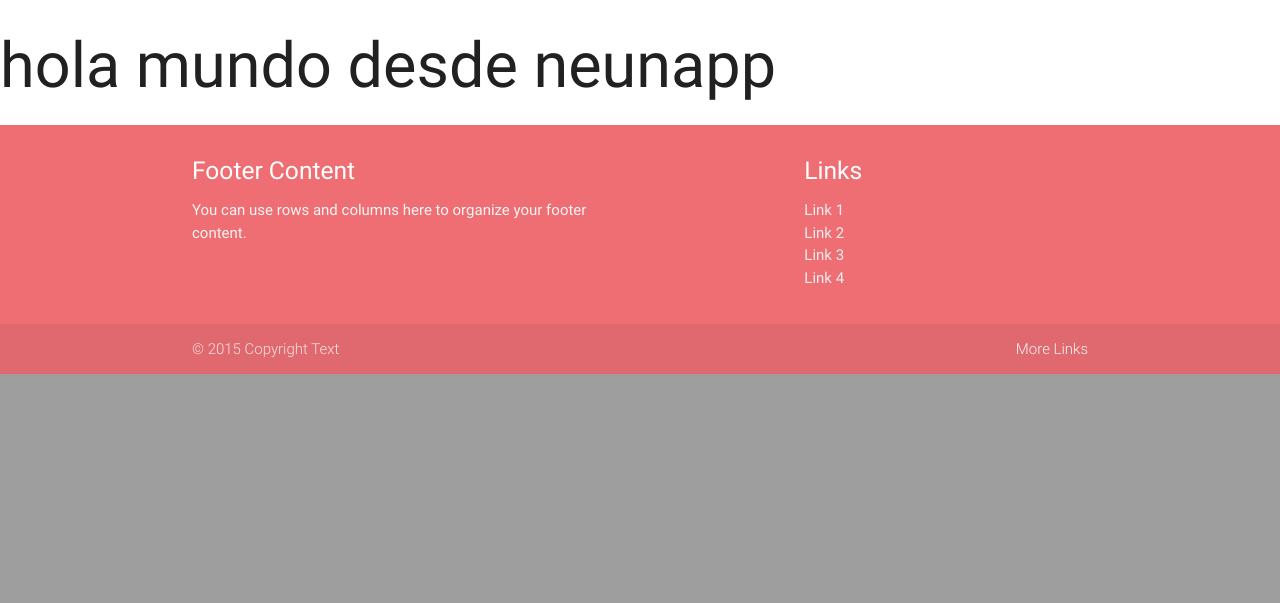
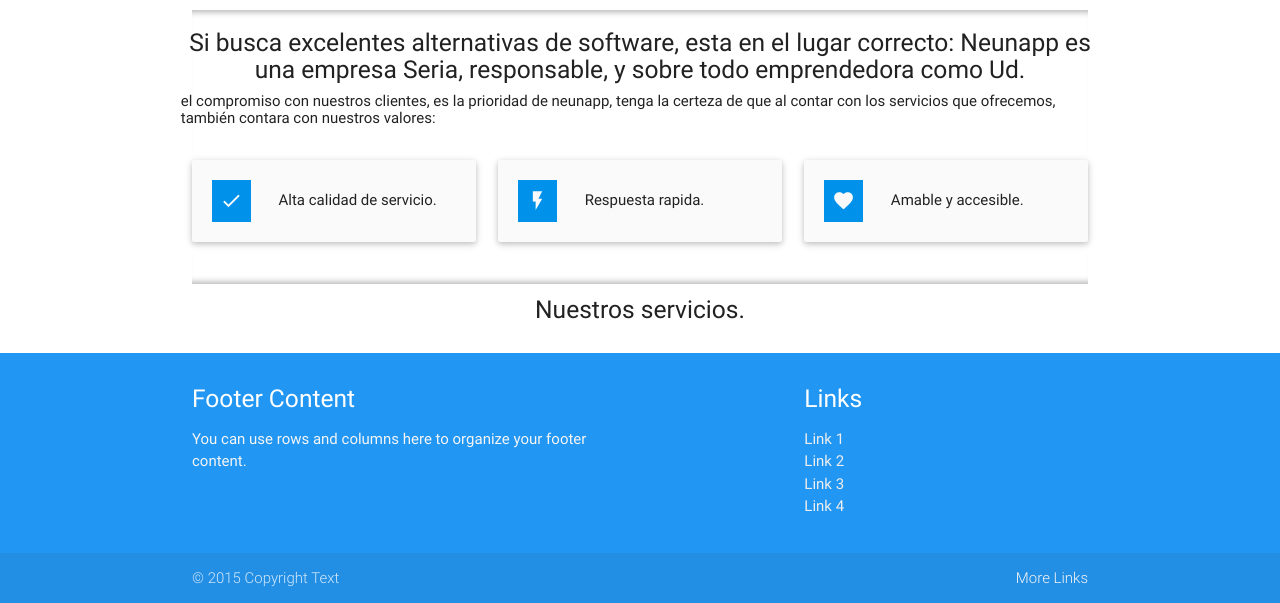
Before and after one commit to neunapp/swn, a Django app: template swnneunapp/templates/home/index.html in a window 1280 px wide. Shown: the part 515-1118 px from the top of the page. Before the commit the page ends 889 px from the top, so only its background shows below. Run offline with Django 3.2, Linux system fonts and the light colour scheme; the template is opened without the code that fills it, so the values that code supplies are empty; some libraries are stand-ins or nearby versions.

Commit message:
diseño de ña seccion de valores

```diff
--- /dev/null
+++ b/swnneunapp/static/css/style.css
@@ -0,0 +1,23 @@
+nav ul a{
+    color: #1565c0;
+}
+
+.values .values-section{
+    -webkit-box-shadow: inset 0px 8px 6px -6px rgba(0,0,0,0.3), inset 0 -8px 6px -6px rgba(0,0,0,.3);
+    -moz-box-shadow: inset 0px 8px 6px -6px rgba(0,0,0,0.3), inset 0 -8px 6px -6px rgba(0,0,0,.3);
+    box-shadow: inset 0px 8px 6px -6px rgba(0,0,0,0.3), inset 0 -8px 6px -6px rgba(0,0,0,.3);
+    margin: 0.7rem auto;
+    padding: 0.5rem 0;
+}
+
+.values .card-panel .row {
+    margin-bottom: 0;
+}
+
+.values .card-panel .row .values-item{
+    background-color: #0091ea;
+    color: #fafafa;
+    font-size: 1.5em;
+    margin: 0;
+    padding: 4px 8px;
+}
--- a/swnneunapp/templates/home/index.html
+++ b/swnneunapp/templates/home/index.html
@@ -8,7 +8,65 @@
 
     {% include "include/banner.html" %}
 
-    <h1>hola mundo desde neunapp</h1>
+    <section class="values">
+        <div class="container values-section">
+            <div class="row values-slogan">
+            <hgroup>
+                <h5 class="center-align">Si busca excelentes alternativas de software, esta en el lugar correcto: Neunapp es una empresa Seria, responsable, y sobre todo emprendedora como Ud.</h5>
+                <h6>el compromiso con nuestros clientes, es la prioridad de neunapp, tenga la certeza de que al contar con los servicios que ofrecemos, también contara con nuestros valores:</h6>
+            </hgroup>
+            </div>
+            <div class="row">
+                <div class="col s12 m4">
+                    <div class="card-panel hoverable grey lighten-5">
+                        <div class="row valign-wrapper">
+                            <div class="col s3">
+                                <i class="mdi-navigation-check values-item"></i>
+                            </div>
+                            <div class="col s9">
+                                <span>Alta calidad de servicio.</span>
+                            </div>
+                        </div>
+                    </div>
+                </div>
+                <div class="col s12 m4">
+                    <div class="card-panel hoverable grey lighten-5">
+                        <div class="row valign-wrapper">
+                            <div class="col s3">
+                                <i class="mdi-image-flash-on values-item"></i>
+                            </div>
+                            <div class="col s9">
+                                <span>Respuesta rapida.</span>
+                            </div>
+                        </div>
+                    </div>
+                </div>
+                <div class="col s12 m4">
+                    <div class="card-panel hoverable grey lighten-5">
+                      <div class="row valign-wrapper">
+                        <div class="col s3">
+                          <i class="mdi-action-favorite values-item"></i>
+                        </div>
+                        <div class="col s9">
+                          <span>Amable y accesible.</span>
+                        </div>
+                      </div>
+                    </div>
+                  </div>
+            </div>
+        </div>
+    </section><!-- fin de valores -->
+
+    <section class="services">
+        <div class="container">
+            <h5 class="center-align">Nuestros servicios.</h5>
+            <div class="row">
+                <div class="col s12 m4"></div>
+                <div class="col s12 m4"></div>
+                <div class="col s12 m4"></div>
+            </div>
+        </div>
+    </section>
 
     {% include "include/footer.html" %}
 
--- a/swnneunapp/templates/include/footer.html
+++ b/swnneunapp/templates/include/footer.html
@@ -1,4 +1,4 @@
-<footer class="page-footer">
+<footer class="page-footer blue">
 
   <div class="container">
 
--- a/swnneunapp/templates/include/header.html
+++ b/swnneunapp/templates/include/header.html
@@ -1,5 +1,5 @@
 <header class="header">
-    <nav>
+    <nav class="white light-blue-text text-darken-4">
         <div class="container">
             <div class="nav-wrapper">
                 <a href="#!" class="brand-logo">Logo</a>
```
